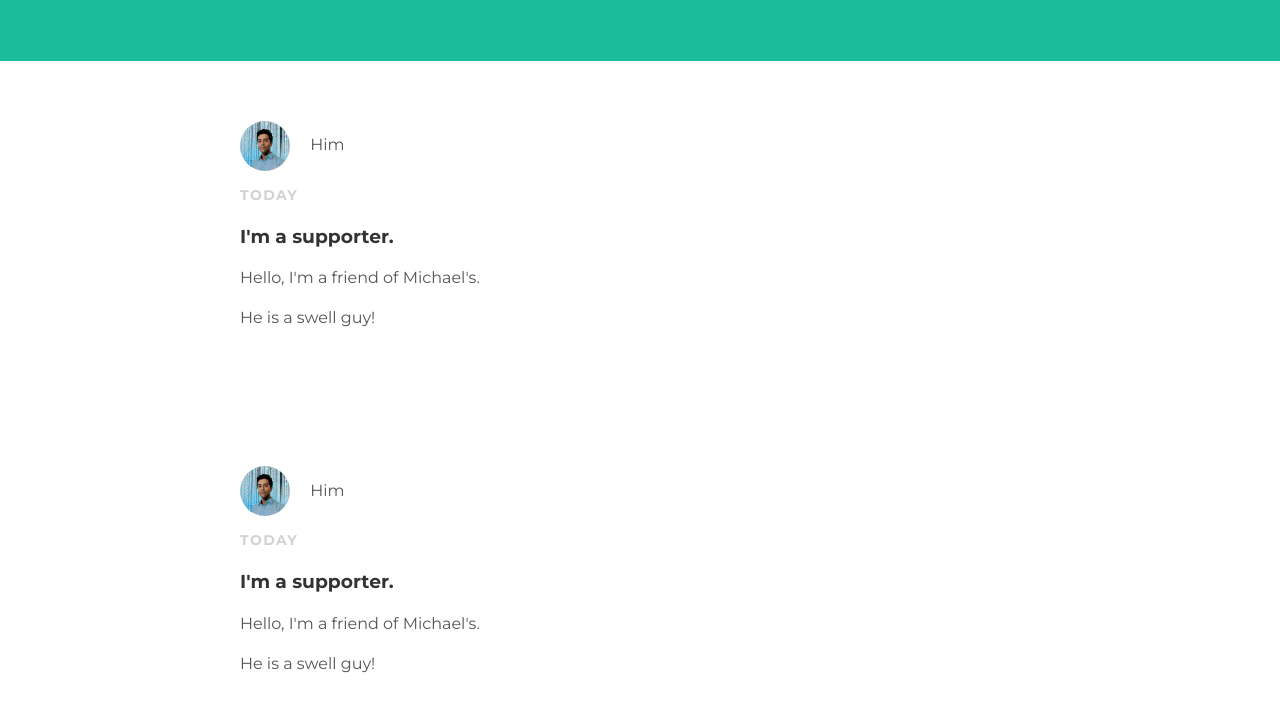
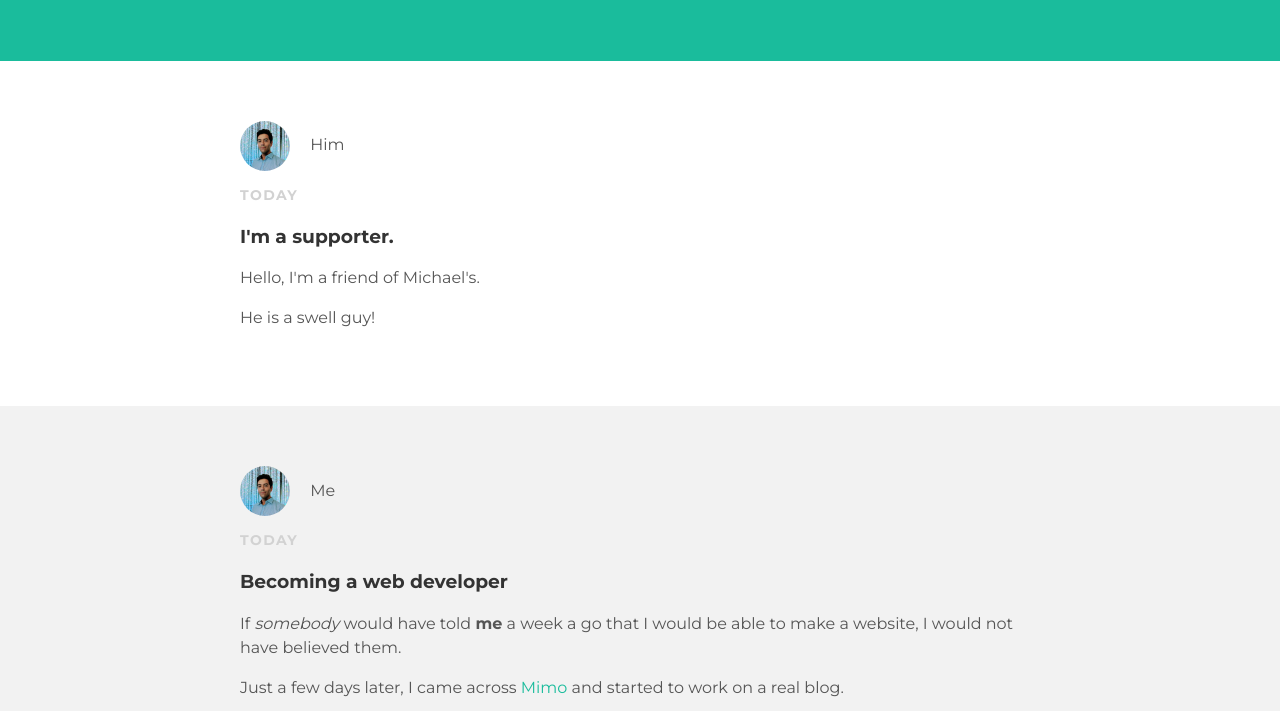
Before and after one commit to msxdrew/msxdrew.github.io, a plain HTML site: page index.html in a window 1280 px wide. Shown: the part 89-800 px from the top of the page. Drawn offline with Linux system fonts and the light colour scheme.

Commit message:
Update index.html

```diff
--- a/index.html
+++ b/index.html
@@ -14,23 +14,6 @@
   </ul>
  </div>
 </div>
-
-<div id="content">
- <div class="post-container">
-   <div class="post">
-     <div class="post-author">
-       <img src="me.jpg">
-       <span>Him</span>
-     </div>
-     <p class="post-date">Today</p>
-     <h3 class="post-title">
-       I'm a supporter.</h3>
-       <div class="post-content">
-         <p>Hello, I'm a friend of Michael's.</p>
-         <p> He is a swell guy!</p>
-       </div>
-     </div>
-   </div>
 
 <div id="content">
  <div class="post-container">
```
